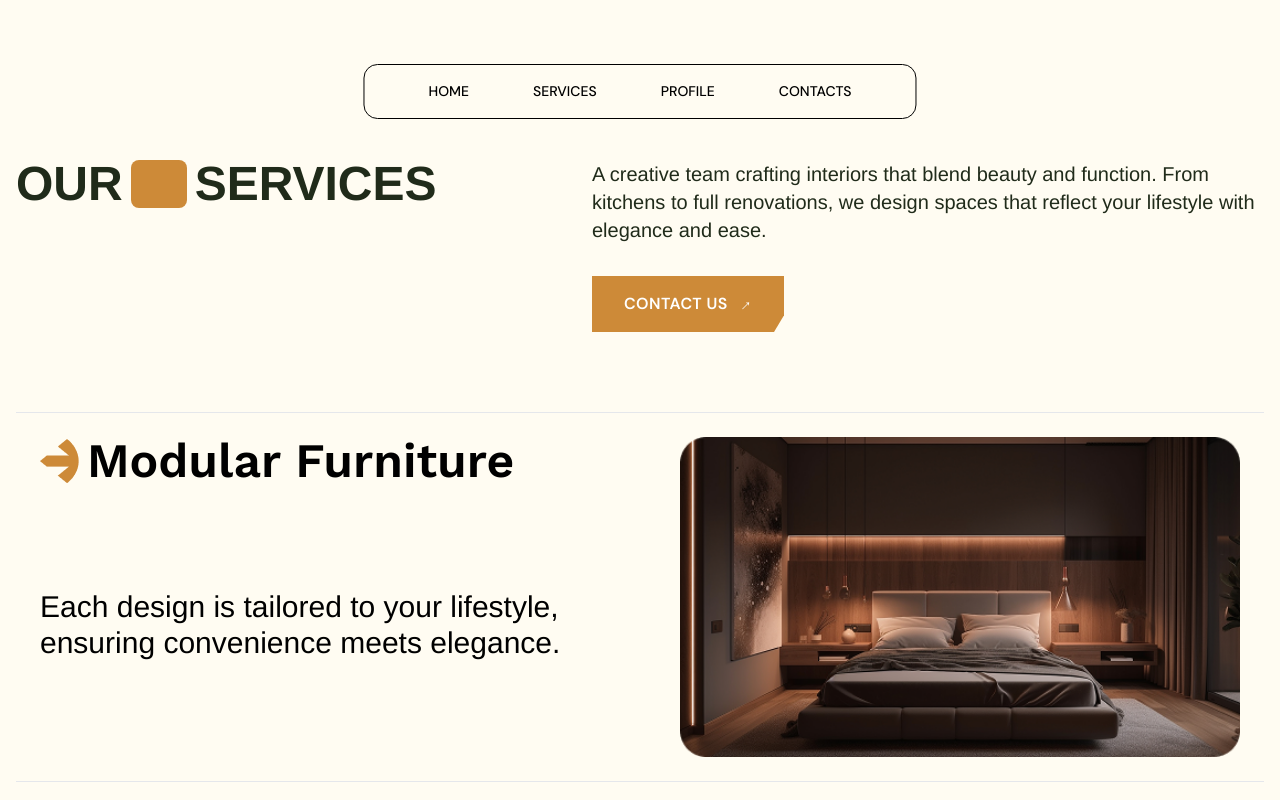
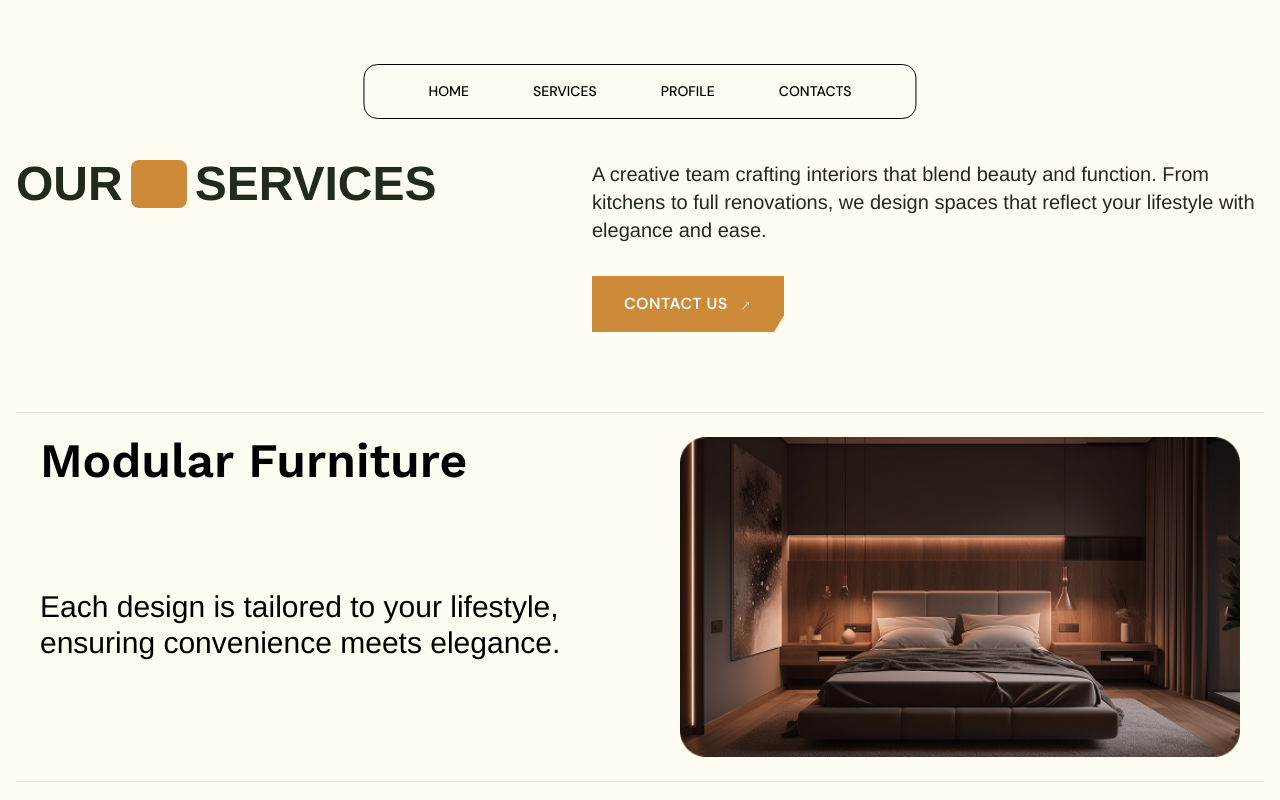
Before and after one commit to techwire-studio/Truedo, a React (Vite) app: page /our-services in a window 1280 px wide. Shown: the top 800 px of the page. Built offline with nearby package versions, Linux system fonts and the light colour scheme.

Commit message:
service page updated

```diff
--- a/src/pages/Services.jsx
+++ b/src/pages/Services.jsx
@@ -83,7 +83,7 @@ const Services = () => {
       </div>
 
       {/* Vertical Stacking Slider */}
-   <div className="relative  mb-0" style={{ height: `${(services.length - 1) * 70}vh` }}>
+   <div className="relative  mb-0" style={{ height: `${(services.length - 1) * 80}vh` }}>
   {services.map((service, index) => (
     <div
       key={index}
@@ -95,7 +95,7 @@ const Services = () => {
       >
         <div className="lg:w-1/2 flex flex-col">
           <span className="text-black font-semibold text-3xl lg:text-5xl mb-6 flex items-center gap-2 font-work ">
-           <img src={index % 2 === 0 ? Arrow2 : Arrow1} alt="" />  {service.heading}
+            {service.heading}
           </span>
           <p className="text-black text-xl lg:text-3xl leading-relaxed mt-20">
             {service.content}
```
